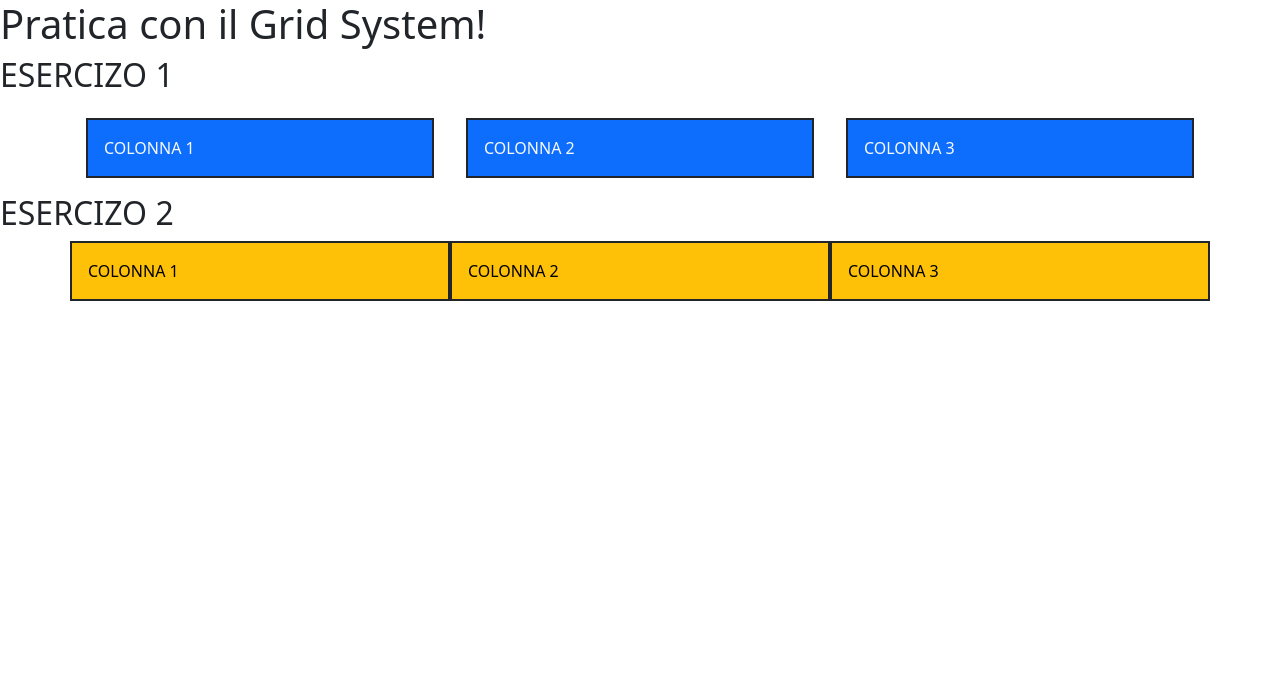
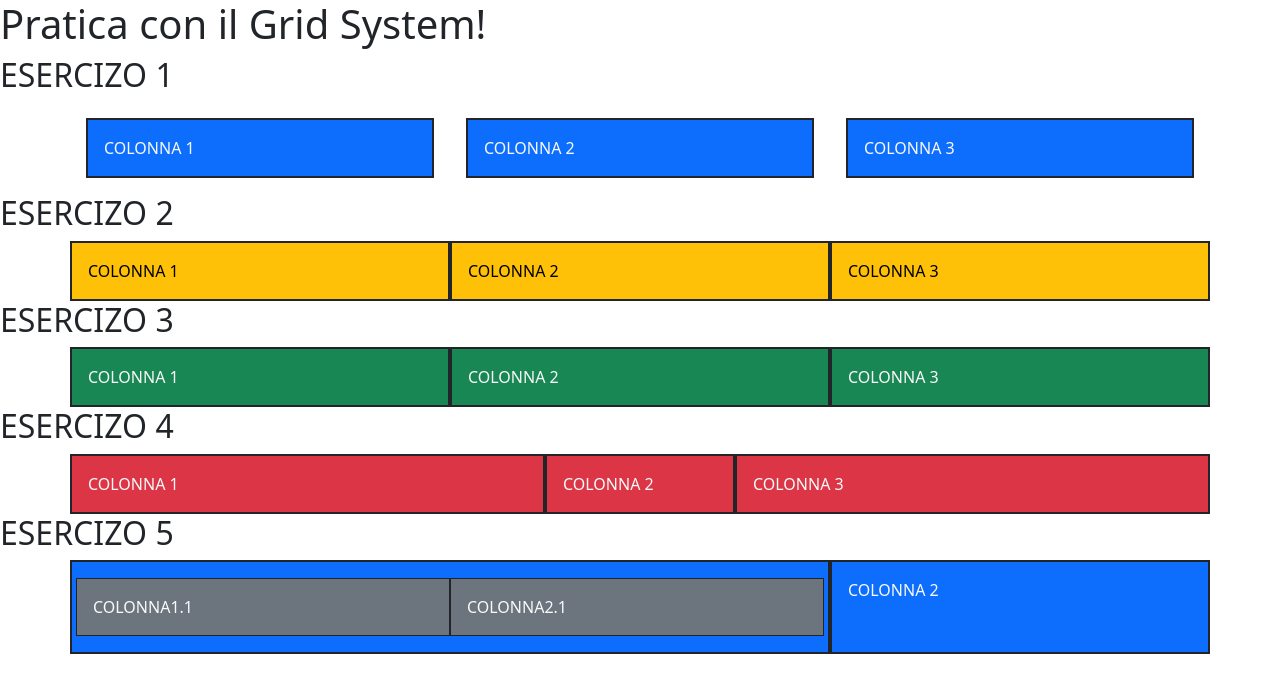
Before and after one commit to FeliCarlomagno/HOMEWORK-U2-W6-D1, a plain HTML site: page index.html in a window 1280 px wide. Drawn offline with nearby package versions, Linux system fonts and the light colour scheme.

Commit message:
Add solution for esercizio:3-4-5

```diff
--- a/index.html
+++ b/index.html
@@ -57,6 +57,75 @@
           </div>
         </div>
       </div>
+      <!--ESERCIZIO 3-->
+      <h2>ESERCIZO 3</h2>
+      <div class="container h-30">
+        <div class="row h-30">
+          <div
+            class="col text-light bg-success col-sm-12 col-md-12 p-3 col-lg-4 border border-2 border-dark"
+          >
+            COLONNA 1
+          </div>
+          <div
+            class="col bg-success text-light col-sm-12 col-md-12 p-3 col-lg-4 border border-2 border-dark"
+          >
+            COLONNA 2
+          </div>
+          <div
+            class="col bg-success text-light col-sm-12 col-md-12 p-3 col-lg-4 border border-2 border-dark"
+          >
+            COLONNA 3
+          </div>
+        </div>
+      </div>
+      <!--ESERCIZIO 4-->
+      <h2>ESERCIZO 4</h2>
+      <div class="container h-30">
+        <div class="row h-30">
+          <div
+            class="col text-light bg-danger col-lg-5 col-xl-5 col-xxl-5 p-3 border border-2 border-dark"
+          >
+            COLONNA 1
+          </div>
+          <div
+            class="col bg-danger text-light col-lg-2 col-xl-2 col-xxl-2 p-3 border border-2 border-dark"
+          >
+            COLONNA 2
+          </div>
+          <div
+            class="col text-light bg-danger col-lg-5 col-xl-5 col-xxl-5 p-3 border border-2 border-dark"
+          >
+            COLONNA 3
+          </div>
+        </div>
+      </div>
+      <!--ESERCIZIO 5-->
+      <h2>ESERCIZO 5</h2>
+      <div class="container h-30">
+        <div class="row h-30">
+          <div
+            class="col text-light bg-primary col-sm-9 col-md-9 col-lg-8 col-xl-8 col-xxl-8 p-3 border border-2 border-dark"
+          >
+            <div class="row">
+              <div
+                class="col col-sm-12 col-md-12 col-lg-6 bg-secondary p-3 border border-1 border-dark"
+              >
+                COLONNA1.1
+              </div>
+              <div
+                class="col col-sm-12 col-md-12 col-lg-6 bg-secondary p-3 border border-1 border-dark"
+              >
+                COLONNA2.1
+              </div>
+            </div>
+          </div>
+          <div
+            class="col bg-primary text-light col-sm-5 col-md-5 col-lg-4 col-xl-4 col-xxl-4 p-3 border border-2 border-dark"
+          >
+            COLONNA 2
+          </div>
+        </div>
+      </div>
     </main>
     <script
       src="https://cdn.jsdelivr.net/npm/bootstrap@5.3.0-alpha1/dist/js/bootstrap.bundle.min.js"
```
